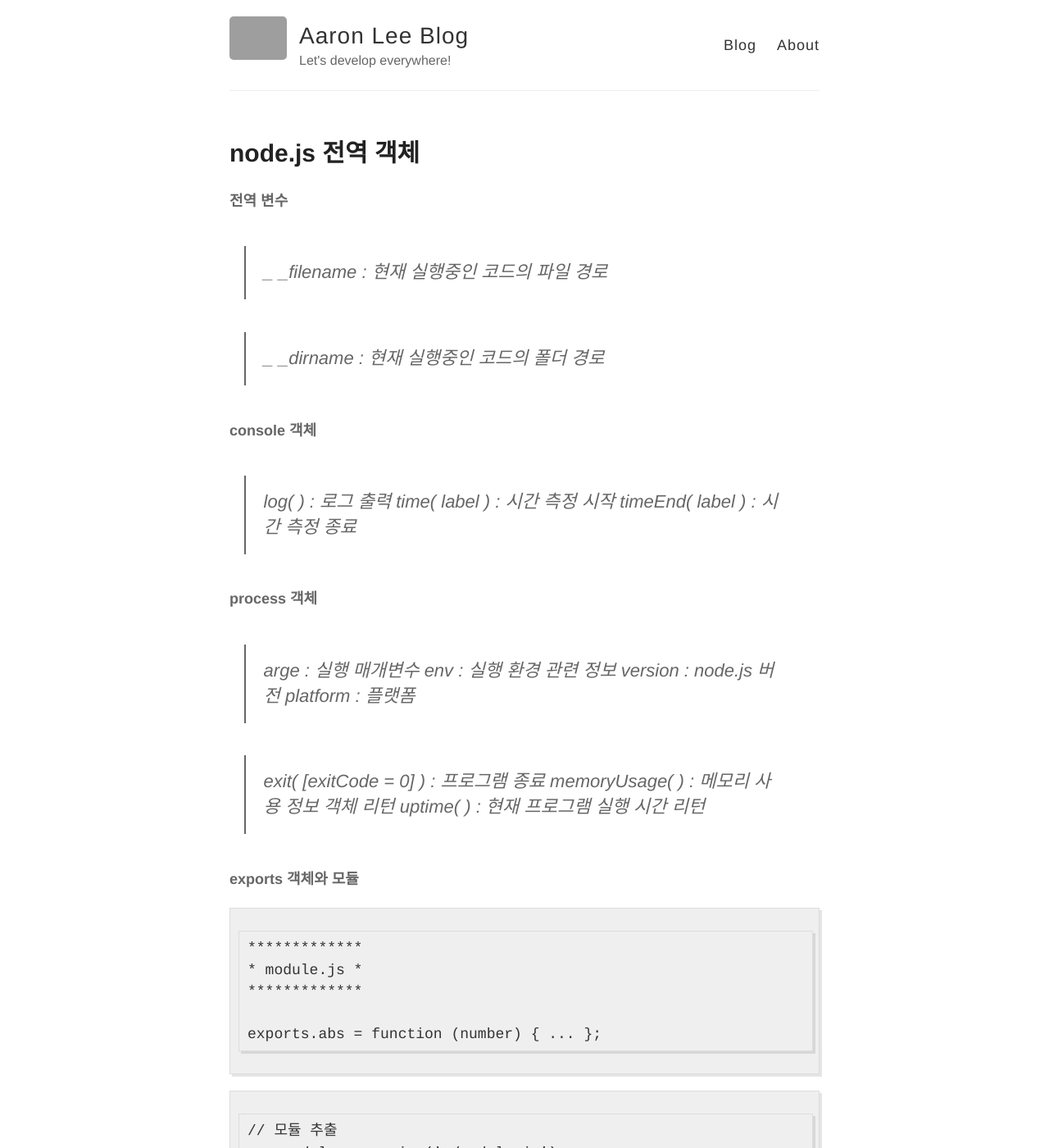
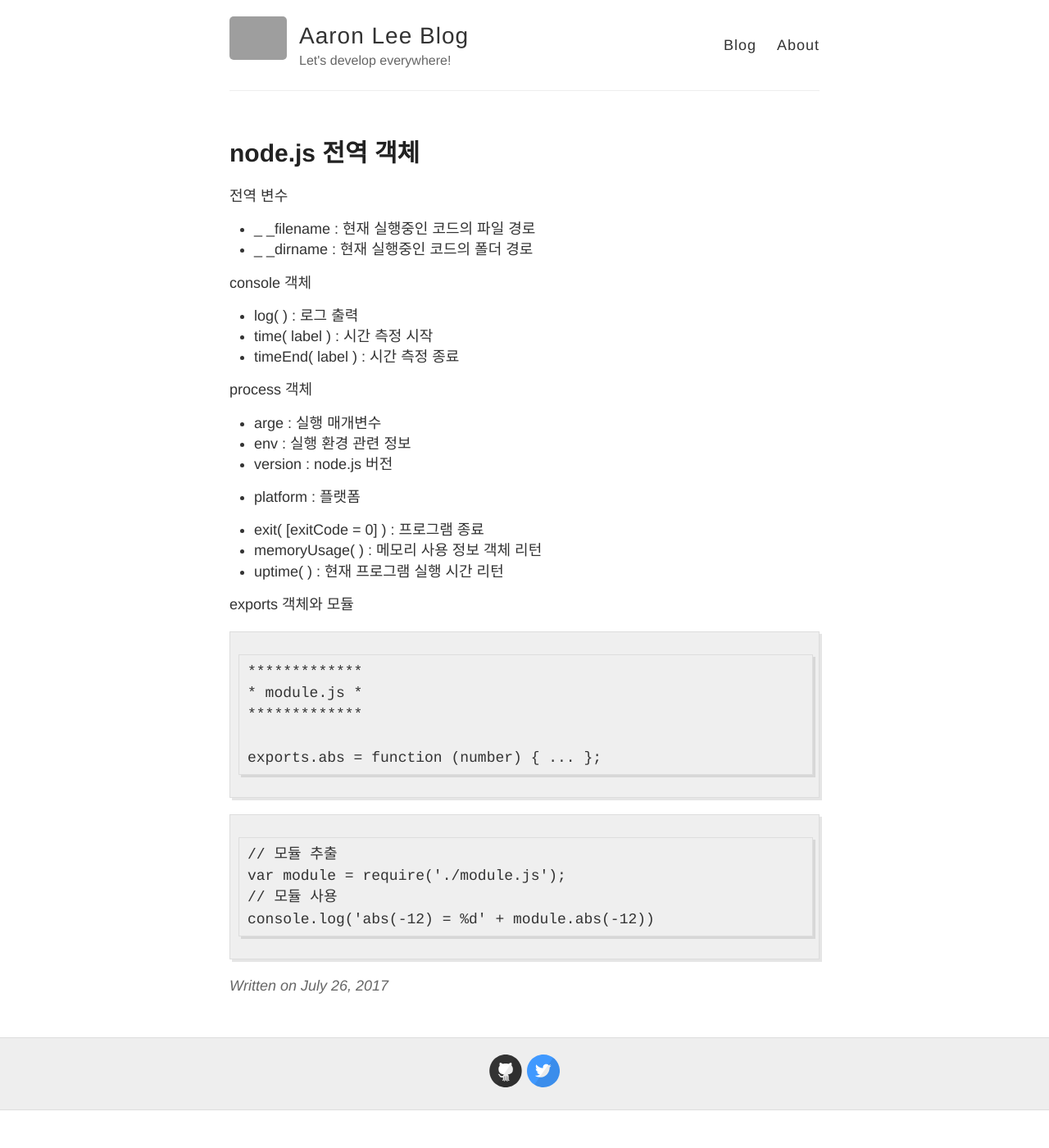
Before and after one commit to aaronleedev/aaronleedev.github.io, a Jekyll site: the page built from _posts/2017-07-26-node-js.3.md, in a window 1280 px wide and 1400 px high. Shown: the whole window at 82% size. Built offline with Jekyll 4.4.1, drawn with Linux system fonts in a browser that asks for light colours; grey boxes are pictures that could not be loaded.

````diff
--- a/_posts/2017-07-26-node-js.3.md
+++ b/_posts/2017-07-26-node-js.3.md
@@ -3,27 +3,26 @@ layout: post
 title: node.js 전역 객체
 ---
 
-#### **전역 변수**
-> _ _filename : 현재 실행중인 코드의 파일 경로
+전역 변수
+- _ _filename : 현재 실행중인 코드의 파일 경로
+- _ _dirname : 현재 실행중인 코드의 폴더 경로
 
-> _ _dirname : 현재 실행중인 코드의 폴더 경로
+console 객체
+- log( ) : 로그 출력
+- time( label ) : 시간 측정 시작
+- timeEnd( label ) : 시간 측정 종료
 
-#### **console 객체**
-> log( ) : 로그 출력
-> time( label ) : 시간 측정 시작
-> timeEnd( label ) : 시간 측정 종료
+process 객체
+- arge : 실행 매개변수
+- env : 실행 환경 관련 정보
+- version : node.js 버전
+- platform : 플랫폼
 
-#### **process 객체**
-> arge : 실행 매개변수
-> env : 실행 환경 관련 정보
-> version : node.js 버전
-> platform : 플랫폼
+- exit( [exitCode = 0] ) : 프로그램 종료
+- memoryUsage( ) : 메모리 사용 정보 객체 리턴
+- uptime( ) : 현재 프로그램 실행 시간 리턴
 
-> exit( [exitCode = 0] ) : 프로그램 종료
-> memoryUsage( ) : 메모리 사용 정보 객체 리턴
-> uptime( ) : 현재 프로그램 실행 시간 리턴
-
-#### **exports 객체와 모듈**
+exports 객체와 모듈
 ```
 *************
 * module.js *
````
